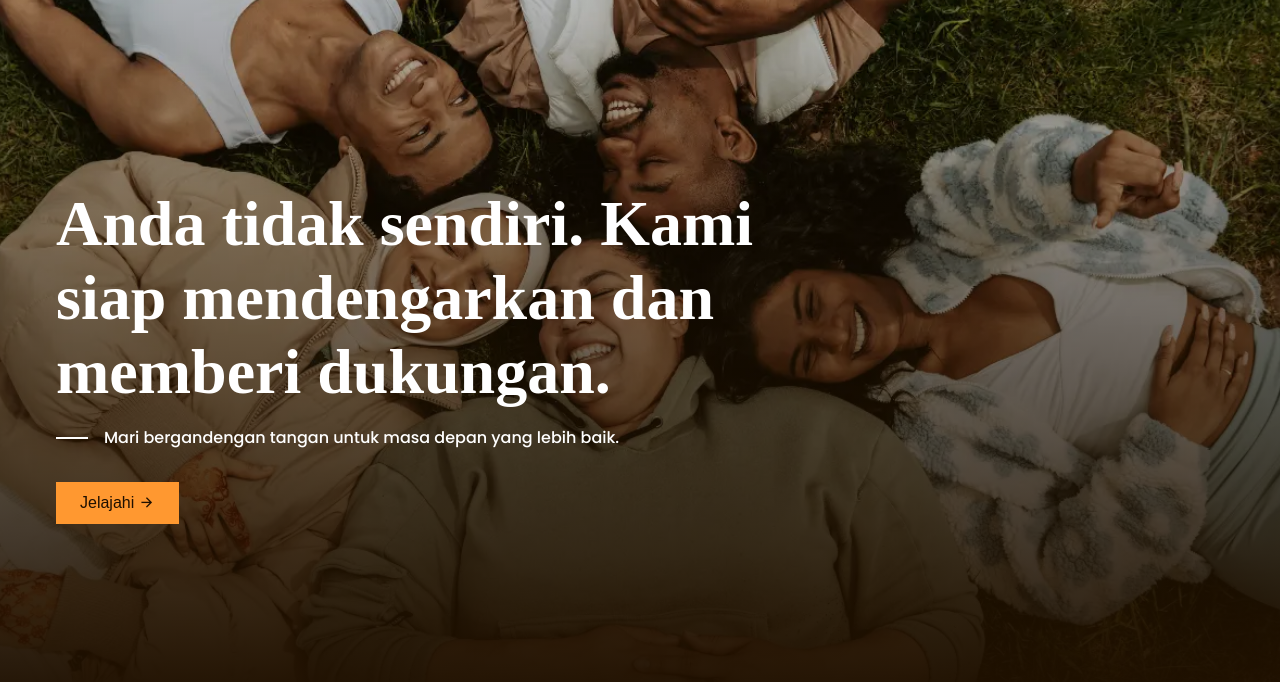
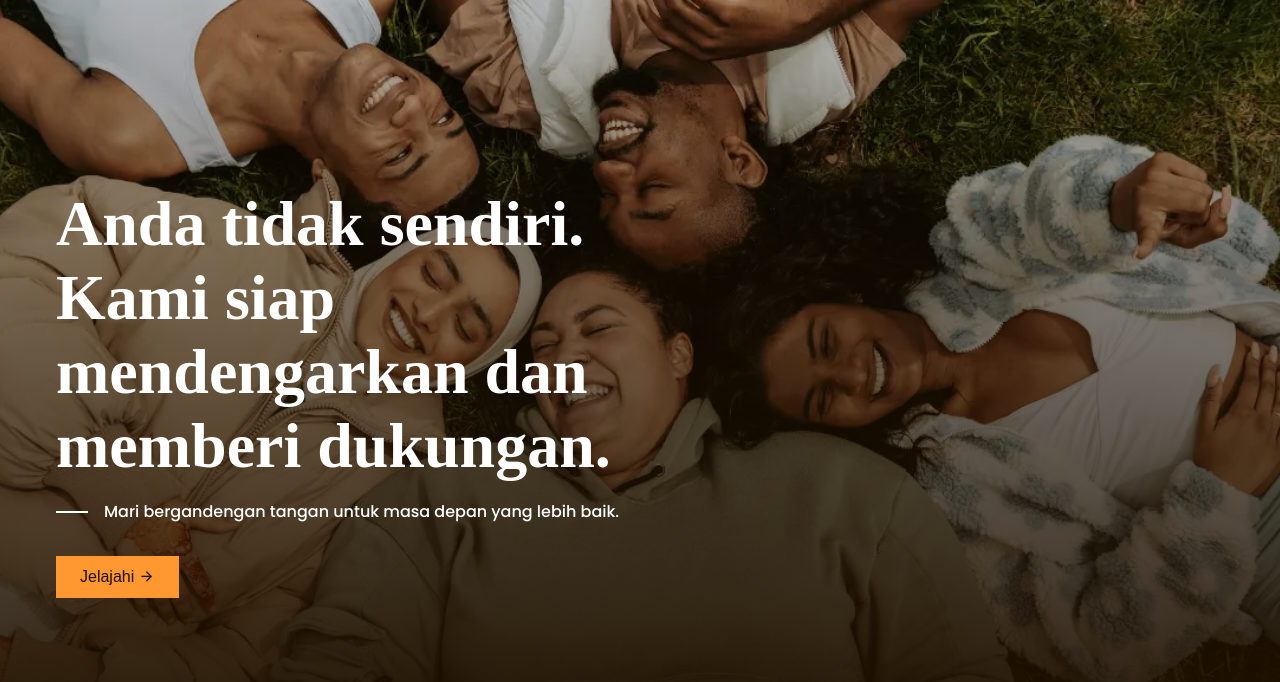
Before and after one commit to NadhiaDella/SpontanTeam_SafeZone, a plain HTML site: page index.html in a window 1280 px wide. Shown: the part 118-800 px from the top of the page. Drawn offline with nearby package versions, Linux system fonts and the light colour scheme; some packages are replaced by stand-ins of ours; a script that the page names is missing; a web font is replaced by a local one.

Commit message:
mengedit index

```diff
--- a/index.html
+++ b/index.html
@@ -34,7 +34,7 @@
       </div>
     </nav>
     <div class="section__container header__container">
-      <h1>Anda tidak sendiri. Kami siap mendengarkan dan memberi dukungan.</h1>
+      <h1>Anda tidak sendiri.<br>Kami siap mendengarkan dan memberi dukungan.</h1>
       <h4>Mari bergandengan tangan untuk masa depan yang lebih baik.</h4>
       <a href="#pengaduan"> <button class="btn"> Jelajahi <i class="ri-arrow-right-line"></i> </button> </a>
       </button>
--- a/main.js
+++ b/main.js
@@ -14,7 +14,7 @@ ScrollReveal().reveal(".header__container h4", {
 
 ScrollReveal().reveal(".header__container .btn", {
   ...scrollRevealOption,
-  delay: 1000,
+  delay: 500,
 });
 
 // pengaduan container
@@ -26,12 +26,12 @@ ScrollReveal().reveal(".pengaduan__container .section__subheader", {
 
 ScrollReveal().reveal(".pengaduan__container .pengaduan__flex", {
   ...scrollRevealOption,
-  delay: 1000,
+  delay: 500,
 });
 
 ScrollReveal().reveal(".pengaduan__container .btn", {
   ...scrollRevealOption,
-  delay: 1500,
+  delay: 500,
 });
 
 // konseling container
```
